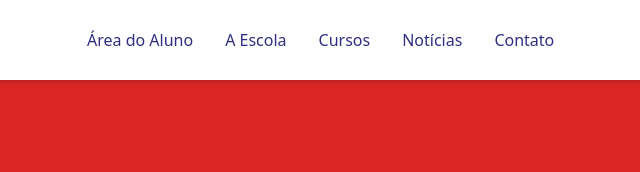
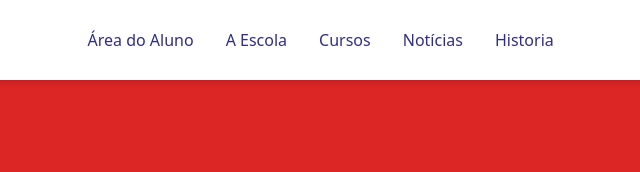
Before and after one commit to henriquechd1234/Regente-teste, a website: page public/cadastro.html in a window 1280 px wide. Shown: the top 172 px of the page, 529-1169 px from the left. Drawn offline with nearby package versions, Linux system fonts and the light colour scheme.

Commit message:
mudando para historia

```diff
--- a/public/cadastro.html
+++ b/public/cadastro.html
@@ -27,7 +27,7 @@
             <a href="index.html#historia" class="text-indigo-900 hover:text-indigo-600 font-medium transition-colors">A Escola</a>
             <a href="index.html#cursos" class="text-indigo-900 hover:text-indigo-600 font-medium transition-colors">Cursos</a>
             <a href="index.html#noticias" class="text-indigo-900 hover:text-indigo-600 font-medium transition-colors">Notícias</a>
-            <a href="index.html#contato" class="text-indigo-900 hover:text-indigo-600 font-medium transition-colors">Contato</a>
+            <a href="historiaregente.html" class="text-indigo-900 hover:text-indigo-600 font-medium transition-colors">Historia</a>
           </nav>
 
           <!-- Ícones -->
```
